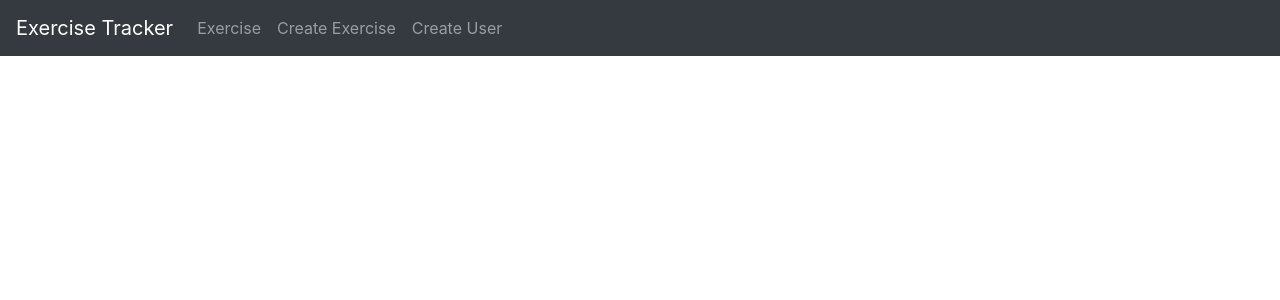
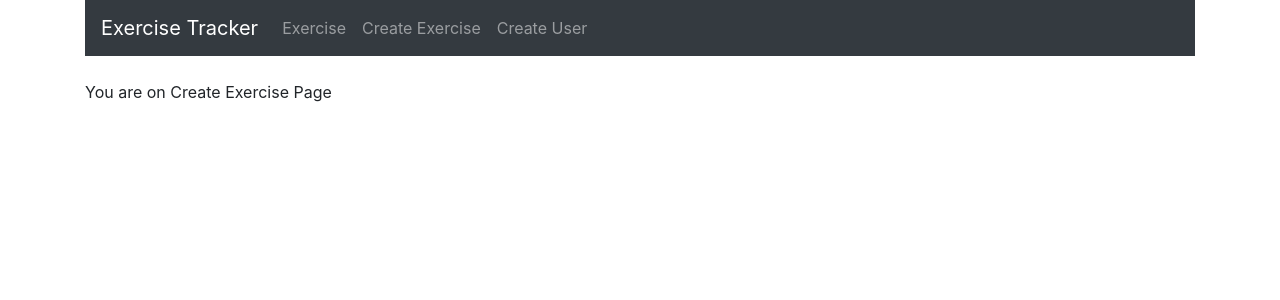
Before and after one commit to rajat-29/Exercise-Tracker, a React (Create React App) app: page /create in a window 1280 px wide. Shown: the top 300 px of the page. Built offline with nearby package versions, Linux system fonts and the light colour scheme.

Commit message:
components

```diff
--- a/src/App.js
+++ b/src/App.js
@@ -3,11 +3,21 @@ import { BrowserRouter as Router, Route } from "react-router-dom";
 import "bootstrap/dist/css/bootstrap.min.css";
 
 import Navbar from "./Components/navbar.component";
+import ExerciseList from "./Components/exerciseList.component";
+import EditExercise from "./Components/editExercise.component";
+import createExercise from "./Components/createExercise.component";
+import createUser from "./Components/createUser.component";
 
 function App() {
   return (
     <Router>
-      <Navbar />
+      <div className = "container">
+        <Navbar />
+        <br />
+        <Route path="/" exact component={ ExerciseList } />
+        <Route path="/create" component={ createExercise } />
+        <Route path="/user" component={ createUser } />
+      </div>
     </Router>
   );
 }
--- /dev/null
+++ b/src/Components/createExercise.component.js
@@ -0,0 +1,11 @@
+import React, { Component } from 'react';
+
+export default class createExercise extends Component {
+	render() {
+		return (
+			<div>
+				<p>You are on Create Exercise Page</p>
+			</div>
+		);
+	}
+}
--- /dev/null
+++ b/src/Components/createUser.component.js
@@ -0,0 +1,11 @@
+import React, { Component } from 'react';
+
+export default class createUser extends Component {
+	render() {
+		return (
+			<div>
+				<p>You are on Create User Page</p>
+			</div>
+		);
+	}
+}
--- /dev/null
+++ b/src/Components/editExercise.component.js
@@ -0,0 +1,11 @@
+import React, { Component } from 'react';
+
+export default class EditExercise extends Component {
+	render() {
+		return (
+			<div>
+				<p>You are on Edit Exercise Page</p>
+			</div>
+		);
+	}
+}
--- /dev/null
+++ b/src/Components/exerciseList.component.js
@@ -0,0 +1,11 @@
+import React, { Component } from 'react';
+
+export default class ExerciseList extends Component {
+	render() {
+		return (
+			<div>
+				<p>You are on Exercise List Page</p>
+			</div>
+		);
+	}
+}
```
